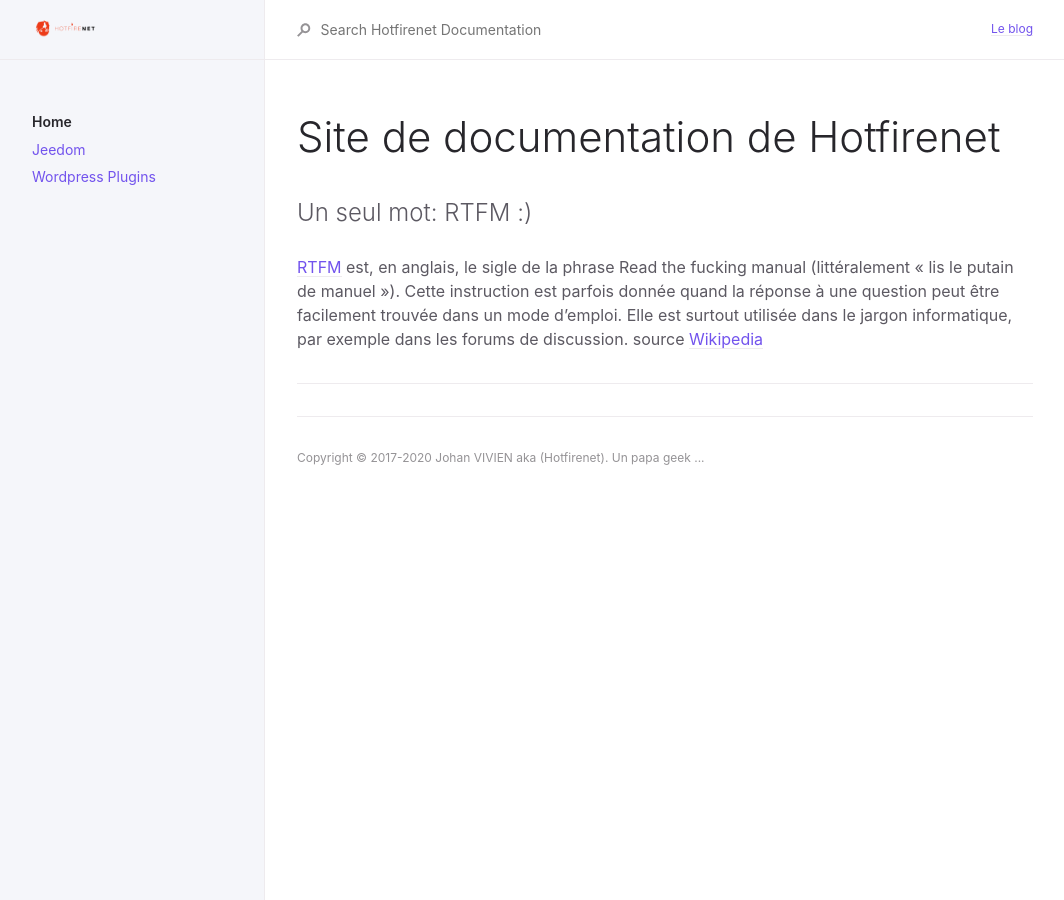
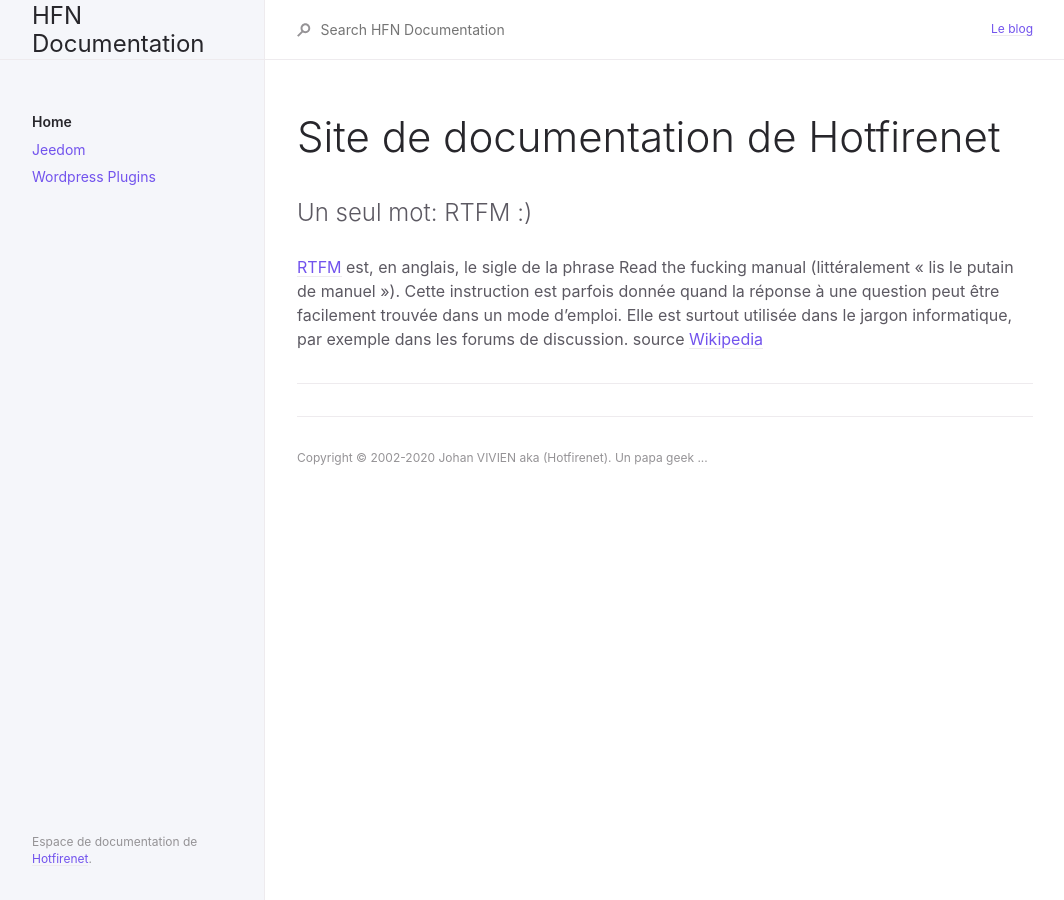
Before and after one commit to Hotfirenet/documentation, a Jekyll site: the page built from index.md, in a window 1280 px wide. Shown: the whole page, without its empty margins (107-1171 px from the left). Built offline with Jekyll 4.4.1, drawn with Linux system fonts in a browser that asks for light colours.

Commit message:
remove logo and add describe site

```diff
--- a/_config.yml
+++ b/_config.yml
@@ -13,7 +13,7 @@
 # you will see them accessed via {{ site.title }}, {{ site.github_repo }}, and so on.
 # You can create any custom variable you would like, and they will be accessible
 # in the templates via {{ site.myvariable }}.
-title: Hotfirenet Documentation
+title: HFN Documentation
 description: Site de documentation des plugins Wordpress, Jeedom ... Made by Hotfirenet
 baseurl: "/documentation" # the subpath of your site, e.g. /blog
 url: "https://hotfirenet.github.io" # the base hostname & protocol for your site, e.g. http://example.com
@@ -22,7 +22,7 @@ permalink: pretty
 exclude: ["node_modules/", "*.gemspec", "*.gem", "Gemfile", "Gemfile.lock", "package.json", "package-lock.json",  "script/", "LICENSE.txt", "lib/", "bin/", "README.md", "Rakefile"]
 
 # Set a path/url to a logo that will be displayed instead of the title
-logo: "/assets/images/hotfirenet.png"
+#logo: "/assets/images/hotfirenet.png"
 
 # Enable or disable the site search
 search_enabled: true
@@ -39,7 +39,7 @@ aux_links:
     - "//hotfirenet.com"
 
 # Footer content appears at the bottom of every page's main content
-footer_content: "Copyright &copy; 2017-2020 Johan VIVIEN aka (Hotfirenet). Un papa geek ..."
+footer_content: "Copyright &copy; 2002-2020 Johan VIVIEN aka (Hotfirenet). Un papa geek ..."
 
 # Color scheme currently only supports "dark" or nil (default)
 color_scheme: nil
--- a/_layouts/default.html
+++ b/_layouts/default.html
@@ -25,7 +25,7 @@ layout: table_wrappers
         {% include nav.html %}
       </div>
       <footer class="site-footer">
-        <p class="text-small text-grey-dk-000 mb-4"></p>
+        <p class="text-small text-grey-dk-000 mb-4">Espace de documentation de <a href="https://github.com/hotfirenets">Hotfirenet</a>.</p>
       </footer>
     </div>
     <div class="main-content-wrap js-main-content" tabindex="0">
```
